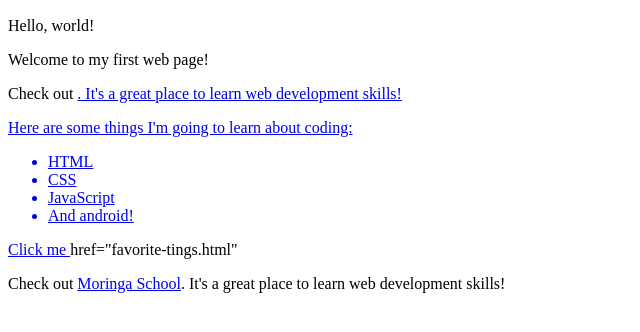
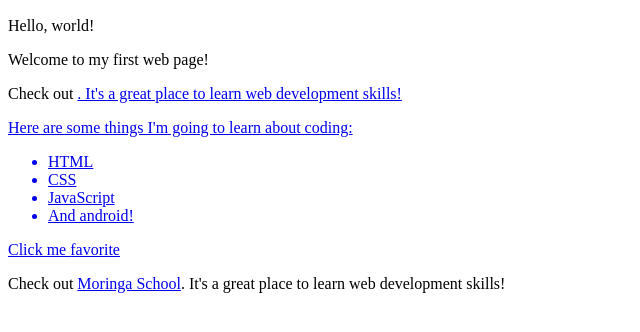
Before and after one commit to elijahk59/first-webpage, a plain HTML site: page index.html in a window 1280 px wide. Shown: the part 110-442 px from the top of the page, without its empty margins (0-640 px from the left). Drawn offline with Linux system fonts and the light colour scheme.

Commit message:
linking website

```diff
--- a/index.html
+++ b/index.html
@@ -18,7 +18,7 @@
       <li>JavaScript</li>
       <li>And android!</li>
     </ul>
-    <p>Click me <a> href="favorite-tings.html"</a></p>
+    <p>Click me <a href="favorite-tings.html">favorite</a></p>
     <p>Check out <a href="http://moringaschool.com/">Moringa School</a>. It's a great place to learn web development skills!</p>
   </body>
 </html>
```
